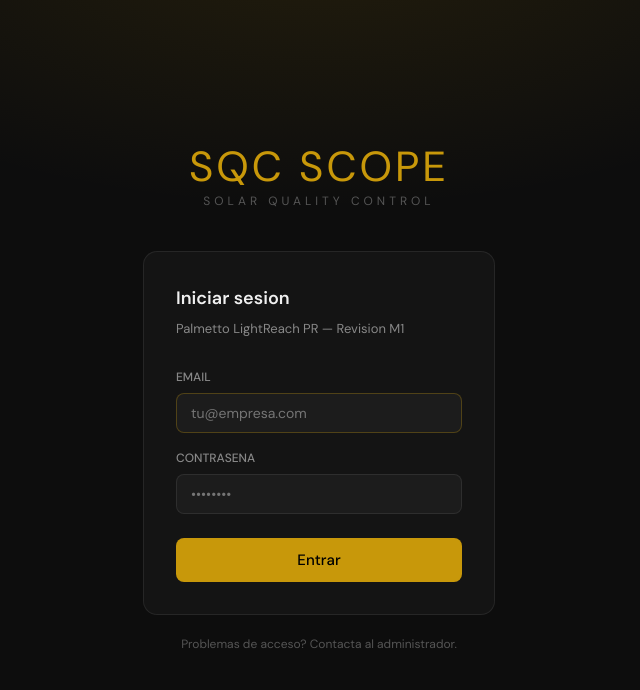
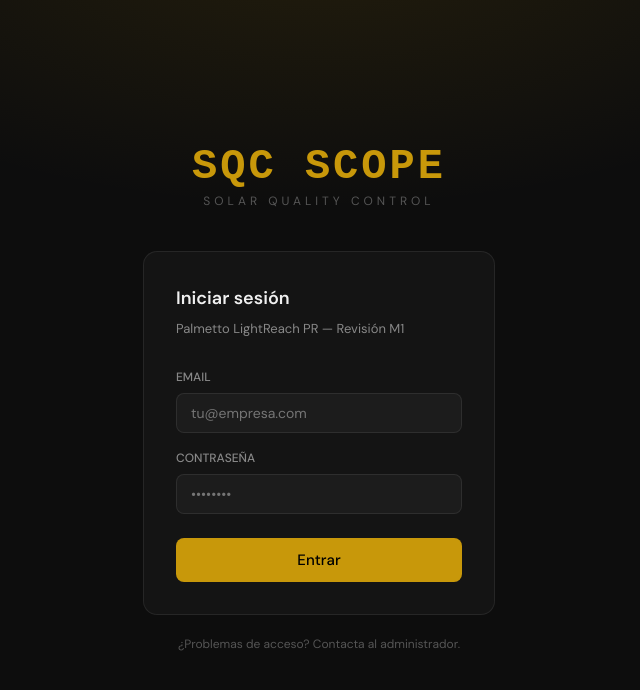
Before and after one commit to sqcscpoe/sqc-scope, a Next.js app: page /login in a window 1280 px wide. Shown: the top 690 px of the page, without its empty margins (321-961 px from the left). Built offline with nearby package versions, Linux system fonts and the light colour scheme.

Commit message:
SQC Scope: app/login/page.tsx

```diff
--- a/app/login/page.tsx
+++ b/app/login/page.tsx
@@ -1,53 +1,34 @@
 'use client'
-import { useState } from 'react'
-import { signIn } from 'next-auth/react'
-import { useRouter } from 'next/navigation'
-
-export default function LoginPage() {
-  const [email, setEmail] = useState('')
-  const [password, setPassword] = useState('')
-  const [error, setError] = useState('')
-  const [loading, setLoading] = useState(false)
-  const router = useRouter()
-
-  async function handleSubmit(e: React.FormEvent) {
-    e.preventDefault()
-    setLoading(true); setError('')
-    const res = await signIn('credentials', { email, password, redirect: false })
-    if (res?.ok) { router.push('/dashboard') } else { setError('Email o contrasena incorrectos'); setLoading(false) }
-  }
-
-  return (
-    <div style={{minHeight:'100vh',display:'flex',alignItems:'center',justifyContent:'center',background:'var(--dark)',backgroundImage:'radial-gradient(ellipse 80% 60% at 50% -10%, rgba(200,152,10,0.12) 0%, transparent 60%)'}}>
+import{useState}from'react'
+import{signIn}from'next-auth/react'
+import{useRouter}from'next/navigation'
+export default function LoginPage(){
+const[email,setEmail]=useState('')
+const[password,setPassword]=useState('')
+const[error,setError]=useState('')
+const[loading,setLoading]=useState(false)
+const router=useRouter()
+async function handleSubmit(e:React.FormEvent){
+e.preventDefault();setLoading(true);setError('')
+const res=await signIn('credentials',{email,password,redirect:false})
+if(res?.ok){router.push('/dashboard')}else{setError('Email o contraseña incorrectos');setLoading(false)}}
+return(<div style={{minHeight:'100vh',display:'flex',alignItems:'center',justifyContent:'center',background:'var(--dark)',backgroundImage:'radial-gradient(ellipse 80% 60% at 50% -10%, rgba(200,152,10,0.12) 0%, transparent 60%)'}}>
 <div className="fade-up" style={{width:'100%',maxWidth:400,padding:'0 24px'}}>
 <div style={{textAlign:'center',marginBottom:40}}>
-          <div style={{fontFamily:'var(--font-display)',fontSize:42,letterSpacing:3,color:'var(--gold)',lineHeight:1}}>SQC SCOPE</div>
-          <div style={{fontSize:12,color:'var(--text-dimmer)',letterSpacing:4,marginTop:4}}>SOLAR QUALITY CONTROL</div>
-        </div>
+<div style={{fontFamily:'monospace',fontSize:42,letterSpacing:3,color:'var(--gold)',lineHeight:1,fontWeight:700}}>SQC SCOPE</div>
+<div style={{fontSize:12,color:'var(--text-dimmer)',letterSpacing:4,marginTop:4}}>SOLAR QUALITY CONTROL</div></div>
 <div style={{background:'var(--dark2)',border:'1px solid var(--border)',borderRadius:'var(--radius-lg)',padding:32}}>
-          <h2 style={{fontSize:18,fontWeight:600,marginBottom:6}}>Iniciar sesion</h2>
-          <p style={{fontSize:13,color:'var(--text-dim)',marginBottom:28}}>Palmetto LightReach PR — Revision M1</p>
+<h2 style={{fontSize:18,fontWeight:600,marginBottom:6}}>Iniciar sesión</h2>
+<p style={{fontSize:13,color:'var(--text-dim)',marginBottom:28}}>Palmetto LightReach PR — Revisión M1</p>
 <form onSubmit={handleSubmit} style={{display:'flex',flexDirection:'column',gap:16}}>
-            <div>
-              <label style={{display:'block',fontSize:12,color:'var(--text-dim)',marginBottom:6,fontWeight:500}}>EMAIL</label>
+<div><label style={{display:'block',fontSize:12,color:'var(--text-dim)',marginBottom:6,fontWeight:500}}>EMAIL</label>
 <input type="email" value={email} onChange={e=>setEmail(e.target.value)} required autoFocus placeholder="tu@empresa.com"
-                style={{width:'100%',padding:'10px 14px',background:'var(--dark3)',border:'1px solid var(--border)',borderRadius:'var(--radius)',color:'var(--text)',fontFamily:'var(--font-body)',fontSize:14,outline:'none'}}
-                onFocus={e=>e.target.style.borderColor='var(--border-gold)'} onBlur={e=>e.target.style.borderColor='var(--border)'} />
-            </div>
-            <div>
-              <label style={{display:'block',fontSize:12,color:'var(--text-dim)',marginBottom:6,fontWeight:500}}>CONTRASENA</label>
+style={{width:'100%',padding:'10px 14px',background:'var(--dark3)',border:'1px solid var(--border)',borderRadius:'var(--radius)',color:'var(--text)',fontFamily:'var(--font-body)',fontSize:14,outline:'none'}}/></div>
+<div><label style={{display:'block',fontSize:12,color:'var(--text-dim)',marginBottom:6,fontWeight:500}}>CONTRASEÑA</label>
 <input type="password" value={password} onChange={e=>setPassword(e.target.value)} required placeholder="••••••••"
-                style={{width:'100%',padding:'10px 14px',background:'var(--dark3)',border:'1px solid var(--border)',borderRadius:'var(--radius)',color:'var(--text)',fontFamily:'var(--font-body)',fontSize:14,outline:'none'}}
-                onFocus={e=>e.target.style.borderColor='var(--border-gold)'} onBlur={e=>e.target.style.borderColor='var(--border)'} />
-            </div>
-            {error && <div style={{padding:'10px 14px',background:'var(--red-bg)',borderRadius:'var(--radius)',fontSize:13,color:'var(--red)'}}>{error}</div>}
+style={{width:'100%',padding:'10px 14px',background:'var(--dark3)',border:'1px solid var(--border)',borderRadius:'var(--radius)',color:'var(--text)',fontFamily:'var(--font-body)',fontSize:14,outline:'none'}}/></div>
+{error&&<div style={{padding:'10px 14px',background:'var(--red-bg)',borderRadius:'var(--radius)',fontSize:13,color:'var(--red)'}}>{error}</div>}
 <button type="submit" className="btn btn-gold" disabled={loading} style={{width:'100%',justifyContent:'center',marginTop:8,padding:'12px 20px',fontSize:15}}>
-              {loading ? 'Entrando...' : 'Entrar'}
-            </button>
-          </form>
-        </div>
-        <p style={{textAlign:'center',marginTop:20,fontSize:12,color:'var(--text-dimmer)'}}>Problemas de acceso? Contacta al administrador.</p>
-      </div>
-    </div>
-  )
-}
+{loading?'Entrando...':'Entrar'}</button></form></div>
+<p style={{textAlign:'center',marginTop:20,fontSize:12,color:'var(--text-dimmer)'}}>¿Problemas de acceso? Contacta al administrador.</p>
+</div></div>)}
```
Lines whose indentation alone changed are shown as unchanged.
